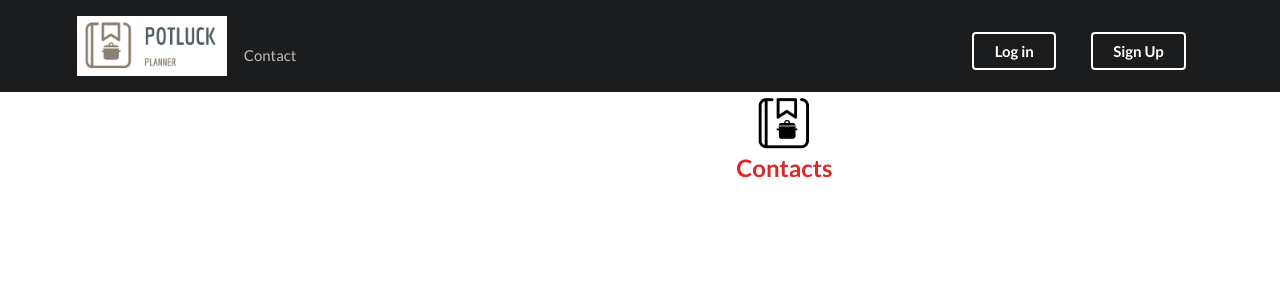
After one commit to henry-doan/django-potluck-planner, a Django app: template potluck/planner/templates/planner/contacts.html in a window 1280 px wide. The commit adds this page. Shown: the top 300 px of the page. Run offline with Django 3.2, Linux system fonts and the light colour scheme; the template is opened without the code that fills it, so the values that code supplies are empty; parts of the project's set-up code (start-up, migrations or seed data) failed here and were passed over; some libraries are stand-ins or nearby versions.

Commit message:
contacts stub out

```diff
--- a/potluck/planner/templates/planner/base.html
+++ b/potluck/planner/templates/planner/base.html
@@ -11,6 +11,9 @@
       <div class="ui container">
         {% if user.is_authenticated %}
           <a class="item" href="{% url 'events' %}">Events</a>
+          {% if user.is_superuser %}
+            <a class="item" href="{% url 'contacts' %}">Contacts</a>
+          {% endif %}
         {% else %}
           <a href="{% url 'home' %}">
             <img src="../../../pictures/logo-white.png" alt="logo-white" class="ui small image" />
--- /dev/null
+++ b/potluck/planner/templates/planner/contacts.html
@@ -0,0 +1,18 @@
+{% extends 'planner/base.html' %}
+
+{% block body %}
+  <div class="ui container">
+    <div class="ui middle aligned center aligned grid">
+      <div class="four wide column"></div>
+      <div class="eight wide column">
+        <h2 class="ui red image header">
+          <img src="../../../pictures/logo.png" class="image">
+          <br />
+          <div class="content">
+            Contacts
+          </div>
+        </h2>
+
+    </div>
+  </div>
+{%  endblock %}
--- a/potluck/potluck/urls.py
+++ b/potluck/potluck/urls.py
@@ -24,6 +24,7 @@ from planner import views
 urlpatterns = [
     path('', views.home, name="home"),
     path('contact/', views.contact, name="contact"),
+    path('contacts/', views.contacts, name="contacts"),
     path('events/', views.events, name="events"),
     path('add_event/', views.add_event, name="add_event"),
     path('events/<int:pk>', views.event_details, name="event_details"),
```
Also changed, not shown: potluck/planner/views.py (+11 -14 lines).
